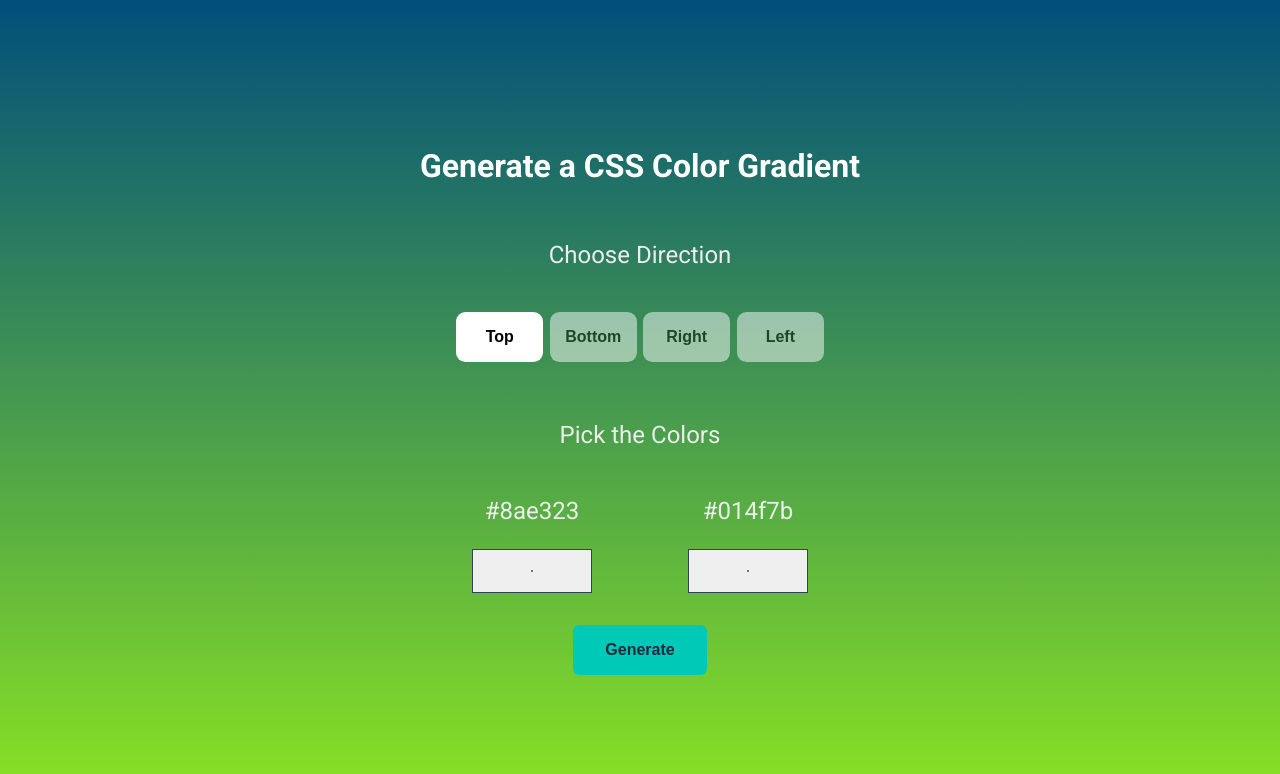
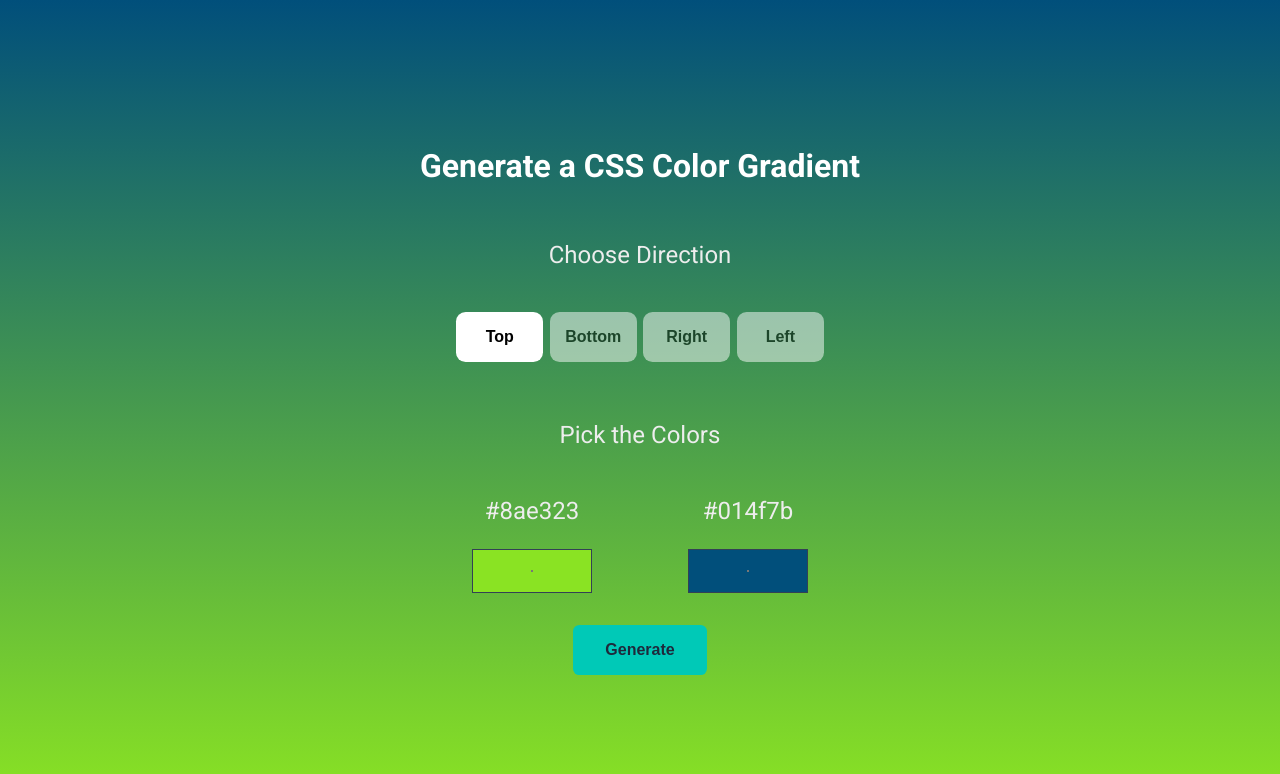
Before and after one commit to CLL-NxtWave-Submissions/gradient-generator, a React (Create React App) app: page / in a window 1280 px wide. Shown: the top 774 px of the page. Built offline with nearby package versions, Linux system fonts and the light colour scheme; a web font is replaced by a local one.

Commit message:
Added bgColor prop to the GradientColorPicker styled component that renders color picker in GradientGenerator component

```diff
--- a/src/components/GradientGenerator/index.js
+++ b/src/components/GradientGenerator/index.js
@@ -110,6 +110,7 @@ export default class GradientGenerator extends Component {
                 type="color"
                 value={newGradientColor1}
                 onChange={this.onColorChange}
+                bgColor={newGradientColor1}
               />
             </GradientColorPickerContainer>
 
@@ -122,6 +123,7 @@ export default class GradientGenerator extends Component {
                 type="color"
                 value={newGradientColor2}
                 onChange={this.onColorChange}
+                bgColor={newGradientColor2}
               />
             </GradientColorPickerContainer>
           </GradientColorPickersList>
```
